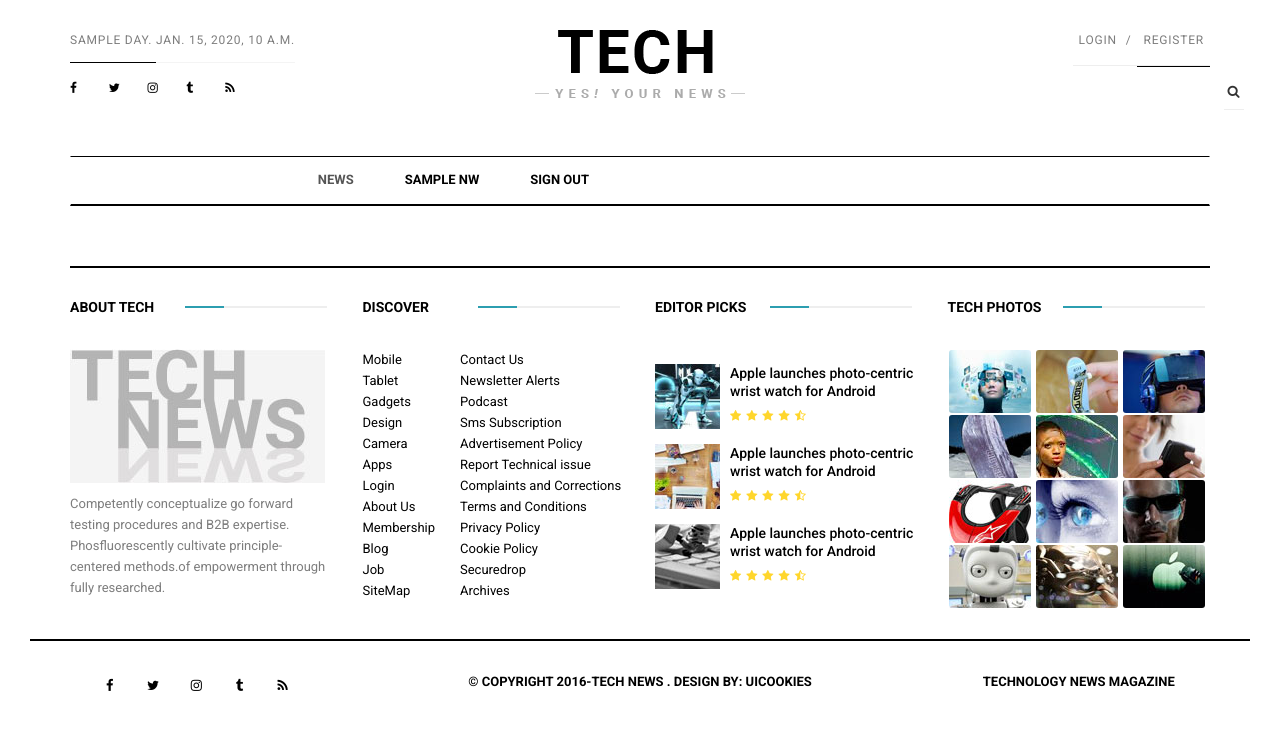
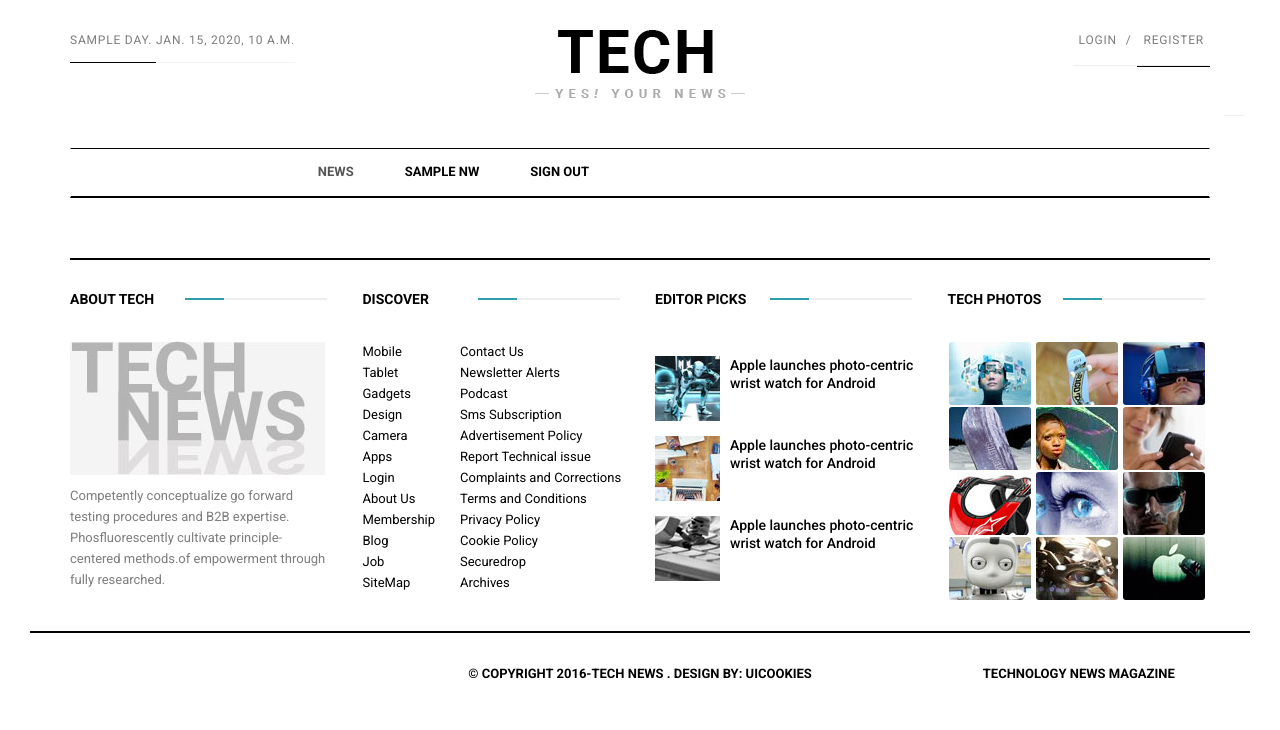
Before and after one commit to MeetParikh01/Deploy_NewsPaperDrf, a Django app: template templates/base.html in a window 1280 px wide. Shown: the top 730 px of the page. Run offline with Django 3.2, Linux system fonts and the light colour scheme; the template is opened without the code that fills it: most values are stand-ins (such as "Sample title", 1, 10 or a date in 2020); some libraries are stand-ins or nearby versions.

Commit message:
comment added on font awesome

```diff
--- a/templates/base.html
+++ b/templates/base.html
@@ -19,7 +19,7 @@
     <link href="{% static 'css/bootstrap.min.css' %}" rel="stylesheet">
 
     <!-- font-awesome -->
-    <link href="{% static 'fonts/font-awesome/font-awesome.min.css' %}" rel="stylesheet">
+    <!-- <link href="{% static 'fonts/font-awesome/font-awesome.min.css' %}" rel="stylesheet"> -->
     <!-- Mobile Menu Style -->
     <link href="{% static 'css/mobile-menu.css' %}" rel="stylesheet">
 
```
